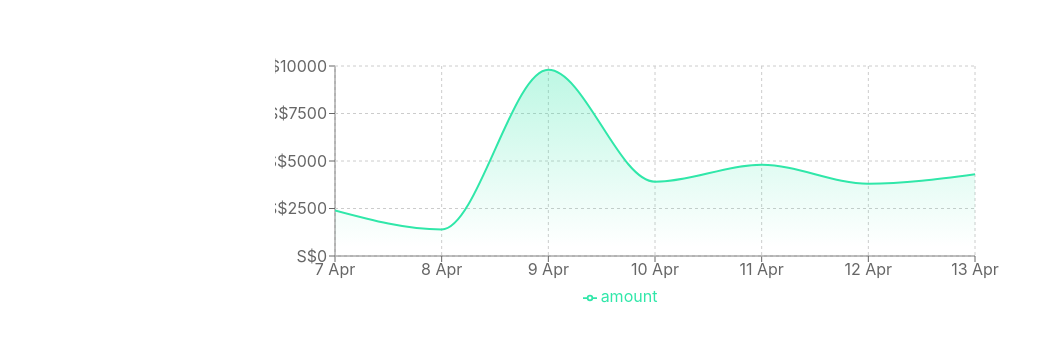
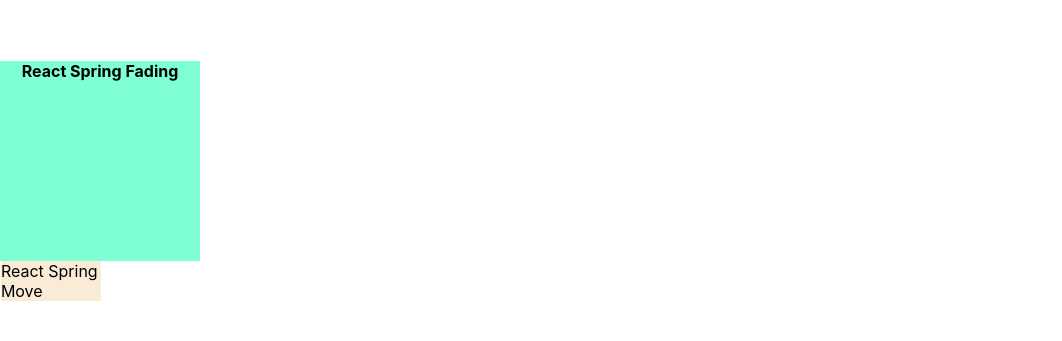
Before and after one commit to arvinsim/research-and-development, a React (Vite) app: page /react-spring in a window 1280 px wide. Shown: the part 219-560 px from the top of the page, without its empty margins (0-1062 px from the left). Built offline with nearby package versions, Linux system fonts and the light colour scheme.

Commit message:
Implement React Spring Fading and Move

```diff
--- a/src/App.tsx
+++ b/src/App.tsx
@@ -5,8 +5,9 @@ import { BrowserRouter, Route, Switch } from "react-router-dom";
 import { CreatePerson } from "./CreatePerson";
 import { UseRef } from "./UseRef";
 import { TranslatedText } from "./TranslatedText";
+import { ReactSpringParallax } from "./ReactSpringParallax";
+import { ZipMultipleFilesDownload } from "./ZipMultipleFilesDownload";
 import { ReactSpring } from "./ReactSpring";
-import { ZipMultipleFilesDownload } from "./ZipMultipleFilesDownload";
 
 function App() {
   return (
@@ -22,8 +23,11 @@ function App() {
           <Route exact path={"/translated"}>
             <TranslatedText />
           </Route>
-          <Route exact path={"/spring"}>
+          <Route exact path={"/react-spring"}>
             <ReactSpring />
+          </Route>
+          <Route exact path={"/react-spring/parallax"}>
+            <ReactSpringParallax />
           </Route>
           <Route exact path={"/zip"}>
             <ZipMultipleFilesDownload />
--- /dev/null
+++ b/src/ReactSpring/index.tsx
@@ -0,0 +1,56 @@
+import React from "react";
+import { useSpring, animated, config } from "react-spring";
+
+export function ReactSpring() {
+  return (
+    <div style={{ width: "100%" }}>
+      <ReactSpringFading />
+      <ReactSpringMove />
+    </div>
+  );
+}
+
+function ReactSpringFading() {
+  const styleProps = useSpring({
+    from: { opacity: 1 },
+    to: { opacity: 0 },
+    loop: { reverse: true },
+    config: config.molasses,
+  });
+
+  return (
+    <animated.div
+      style={{
+        textAlign: "center",
+        fontWeight: "bold",
+        color: "black",
+        backgroundColor: "aquamarine",
+        width: "200px",
+        height: "200px",
+        ...styleProps,
+      }}
+    >
+      React Spring Fading
+    </animated.div>
+  );
+}
+
+function ReactSpringMove() {
+  const styleProps = useSpring({
+    from: { x: 0 },
+    to: { x: 500 },
+    loop: { reverse: true },
+    config: config.molasses,
+  });
+  return (
+    <animated.div
+      style={{
+        width: "100px",
+        backgroundColor: "antiquewhite",
+        ...styleProps,
+      }}
+    >
+      React Spring Move
+    </animated.div>
+  );
+}
```
Also changed, not shown: src/ReactSpringFading/index.tsx (deleted, +0 -21 lines).
